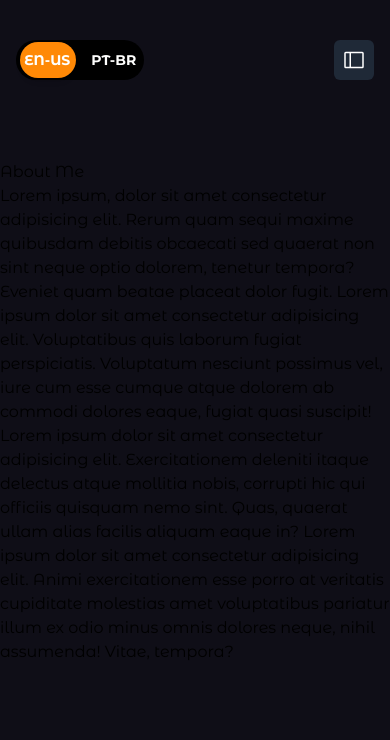
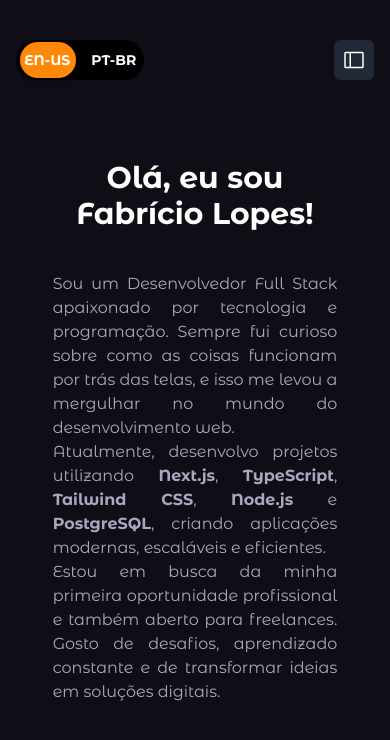
Before and after one commit to Fabrioco/Portfolio-Full-Stack, a Next.js app in the folder frontend/: page /dashboard/aboutMe in a window 390 px wide. Shown: the top 740 px of the page. Built offline with nearby package versions, Linux system fonts and the light colour scheme.

Commit message:
:sparkles: feat: Criei o 'sobre mim' para mobile

```diff
--- a/frontend/src/app/dashboard/aboutMe/page.tsx
+++ b/frontend/src/app/dashboard/aboutMe/page.tsx
@@ -1,22 +1,15 @@
+import { Description } from "@/app/ui/aboutMe/description";
+import { Title } from "@/app/ui/aboutMe/title";
+
 export default function AboutMe() {
   return (
-    <div>
-      <h1>About Me</h1>
-      <p>
-        Lorem ipsum, dolor sit amet consectetur adipisicing elit. Rerum quam
-        sequi maxime quibusdam debitis obcaecati sed quaerat non sint neque
-        optio dolorem, tenetur tempora? Eveniet quam beatae placeat dolor fugit.
-        Lorem ipsum dolor sit amet consectetur adipisicing elit. Voluptatibus
-        quis laborum fugiat perspiciatis. Voluptatum nesciunt possimus vel, iure
-        cum esse cumque atque dolorem ab commodi dolores eaque, fugiat quasi
-        suscipit! Lorem ipsum dolor sit amet consectetur adipisicing elit.
-        Exercitationem deleniti itaque delectus atque mollitia nobis, corrupti
-        hic qui officiis quisquam nemo sint. Quas, quaerat ullam alias facilis
-        aliquam eaque in? Lorem ipsum dolor sit amet consectetur adipisicing
-        elit. Animi exercitationem esse porro at veritatis cupiditate molestias
-        amet voluptatibus pariatur illum ex odio minus omnis dolores neque,
-        nihil assumenda! Vitae, tempora?
-      </p>
+    <div className="w-11/12 h-auto flex flex-col justify-center items-center text-white px-2 gap-10 mx-auto">
+      <div className="text-center w-10/12 md:w-1/2">
+        <Title />
+      </div>
+      <div className="w-10/12 md:w-1/2  text-justify text-paragraph mb-4">
+        <Description />
+      </div>
     </div>
   );
 }
```
